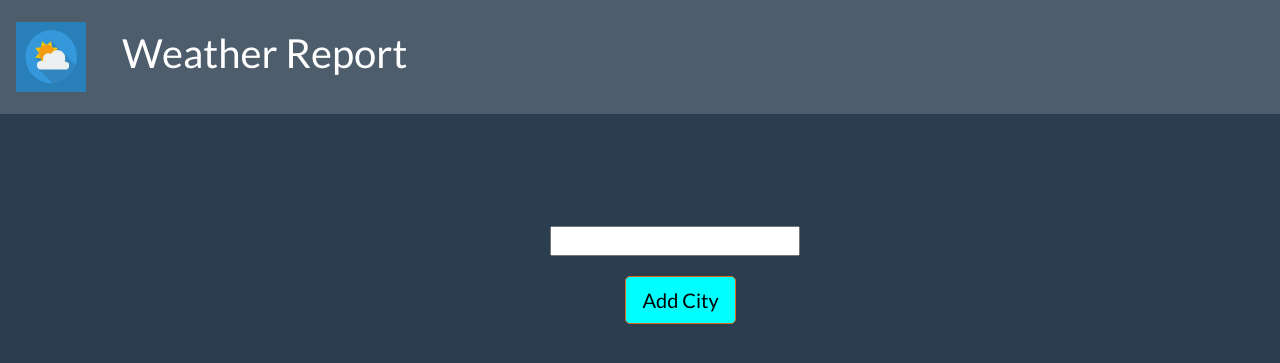
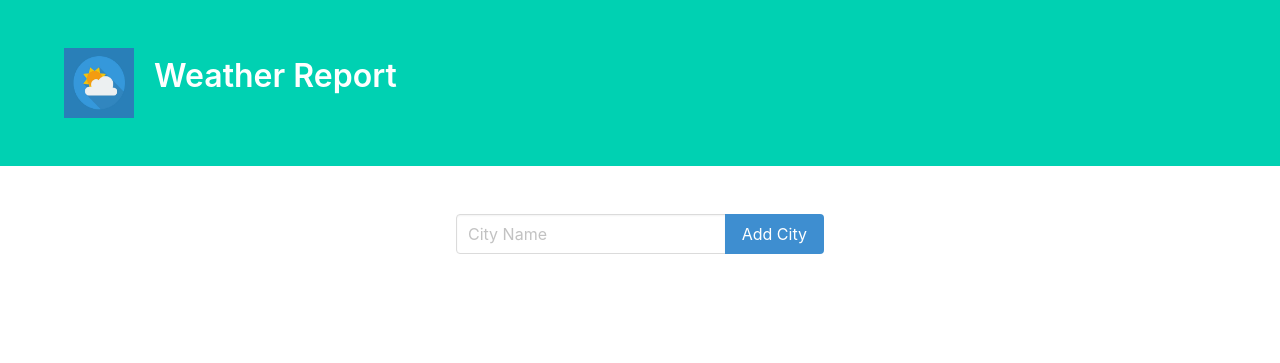
Before and after one commit to sandy13521/Weather, a Django app: template templates/main.html in a window 1280 px wide. Shown: the top 363 px of the page. Run offline with Django 3.2, Linux system fonts and the light colour scheme; the template is opened without the code that fills it, so the values that code supplies are empty; some libraries are stand-ins or nearby versions.

Commit message:
Ability to Add new City and View its Details. Updated UI.

```diff
--- /dev/null
+++ b/WeatherApp/admin.py
@@ -0,0 +1,5 @@
+from django.contrib import admin
+from .models import city
+
+# Register your models here.
+admin.site.register(city)
--- a/templates/base.html
+++ b/templates/base.html
@@ -1,19 +1,27 @@
 <!DOCTYPE html>
 <html lang="en">
+
 <head>
     <meta charset="UTF-8">
+    <meta name="viewport" content="width=device-width, initial-scale=1.0">
+    <meta http-equiv="X-UA-Compatible" content="ie=edge">
     <title>Weather Report</title>
-    <link rel="stylesheet" href="https://bootswatch.com/4/superhero/bootstrap.min.css">
+    <link rel="stylesheet" href="https://cdnjs.cloudflare.com/ajax/libs/bulma/0.6.2/css/bulma.css" />
 </head>
+
 <body>
-    <nav class="navbar navbar-expand-sm navbar-dark bg-dark" >
-        <a class="navbar-brand" href="#">
-            <img src="/static/w2.jpg" alt="Weather Report" style="width: 70px;height: 70px;">
-        </a>
-        <a class="navbar-brand" href=""><h1 style="padding: 20px">Weather Report </h1></a>
-    </nav>
-<br>
-<br>
+    <section class="hero is-primary">
+        <div class="hero-body">
+            <div class="container">
+                <img src="static/w2.jpg" alt="Weather Is Bright" style="width: 70px;height: 70px;float: left;margin-right: 20px">
+                <h1 class="title" style="padding-top: 10px">
+                    Weather Report
+                </h1>
+            </div>
+        </div>
+    </section>
+
+
 {% block body %}
 
 {% endblock %}
--- a/templates/main.html
+++ b/templates/main.html
@@ -1,17 +1,27 @@
 {% extends 'base.html' %}
 {%  block body %}
-    <form style="margin-left: 43%;margin-top: 5%" method="POST" action="/city">
-            {% csrf_token %}
-            <div style="">
-                <input class="input100" type="text" name="city" required style="width: 250px;" >
-                <span class="focus-input200" data-placeholder="Enter Your City"></span>
+
+    <section class="section">
+        <div class="container">
+            <div class="columns">
+                <div class="column is-offset-4 is-4">
+                    <form method="POST" action="city">
+                        {% csrf_token %}
+                        <div class="field has-addons">
+                            <div class="control is-expanded">
+                                <input class="input" type="text" placeholder="City Name" name="city">
+                            </div>
+                            <div class="control">
+                                <button class="button is-info">
+                                    Add City
+                                </button>
+                            </div>
+                        </div>
+                    </form>
+
+                </div>
             </div>
-
-            <div style="padding-top: 20px;padding-left: 75px;">
-                <button class="btn btn-primary btn-lg" style="border-radius: 5px;background-color: aqua;color: black">
-                    Add City
-                </button>
-            </div>
-        </form>
+        </div>
+    </section>
 
 {% endblock %}
--- a/weather/urls.py
+++ b/weather/urls.py
@@ -19,6 +19,5 @@ from WeatherApp.views import *
 
 urlpatterns = [
     path('admin/', admin.site.urls),
-    path('',home),
     path('city',city_weather)
 ]
```
Also changed, not shown: WeatherApp/models.py (+10 -0 lines), WeatherApp/views.py (+43 -35 lines), templates/report.html (+57 -9 lines), WeatherApp/migrations/0001_initial.py (added), WeatherApp/migrations/0002_auto_20200401_1338.py (added).
